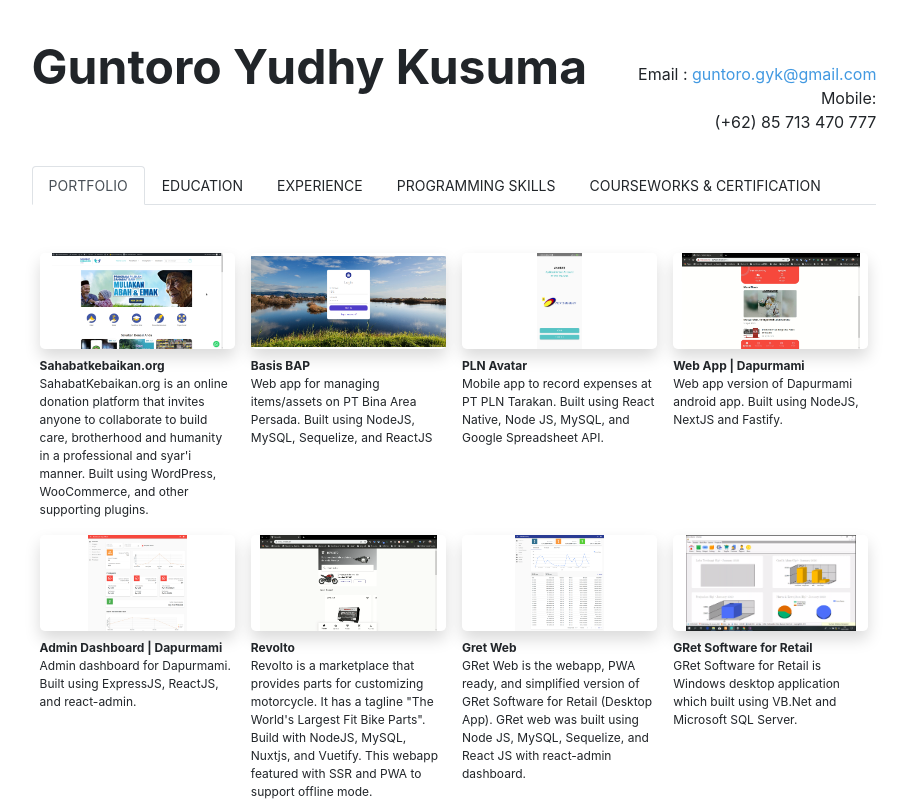
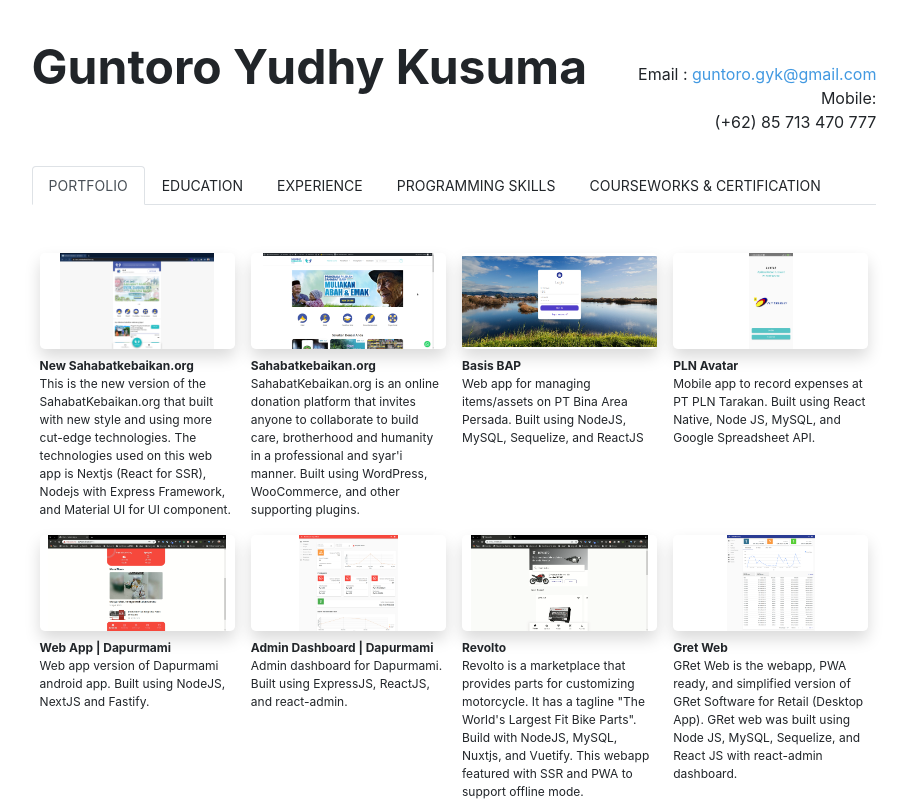
Before and after one commit to guntoroyk/my-resume, a React (Create React App) app: page / in a window 1280 px wide. Shown: the top 801 px of the page, without its empty margins (186-1093 px from the left). Built offline with nearby package versions, Linux system fonts and the light colour scheme; the HTML template or start-up script is replaced by a standard one.

Commit message:
update portfolio and education

```diff
--- a/src/components/Education.jsx
+++ b/src/components/Education.jsx
@@ -24,9 +24,7 @@
           </h2>
           <p class="ml-auto text-base">2018 - now</p>
         </div>
-        <h2 class="italic text-base flex items-start">
-          On going (5<span className="text-xs">th</span>-term of 8 term)
-        </h2>
+        <h2 class="italic text-base flex items-start">On going</h2>
       </div>
       <div class="mt-10">
         <div class="md:flex">
--- a/src/components/Portofolio.jsx
+++ b/src/components/Portofolio.jsx
@@ -17,10 +17,17 @@
 import gret_desktop from "../images/gret-desktop.png";
 import basis from "../images/basis.png";
 import sahabatkebaikan from "../images/sahabatkebaikan.png";
+import new_sahabatkebaikan from "../images/new-sahabatkebaikan.png";
 import pln_avatar from "../images/pln_avatar.jpg";
 
 const Portofolio = () => {
   const portfolios = [
+    {
+      image: new_sahabatkebaikan,
+      url: "https://baru.sahabatkebaikan.org/",
+      title: "New Sahabatkebaikan.org",
+      desc: `This is the new version of the SahabatKebaikan.org that built with new style and using more cut-edge technologies. The technologies used on this web app is Nextjs (React for SSR), Nodejs with Express Framework, and Material UI for UI component.`,
+    },
     {
       image: sahabatkebaikan,
       url: "https://sahabatkebaikan.org/",
```
Also changed, not shown: src/images/new-sahabatkebaikan.png (added).
